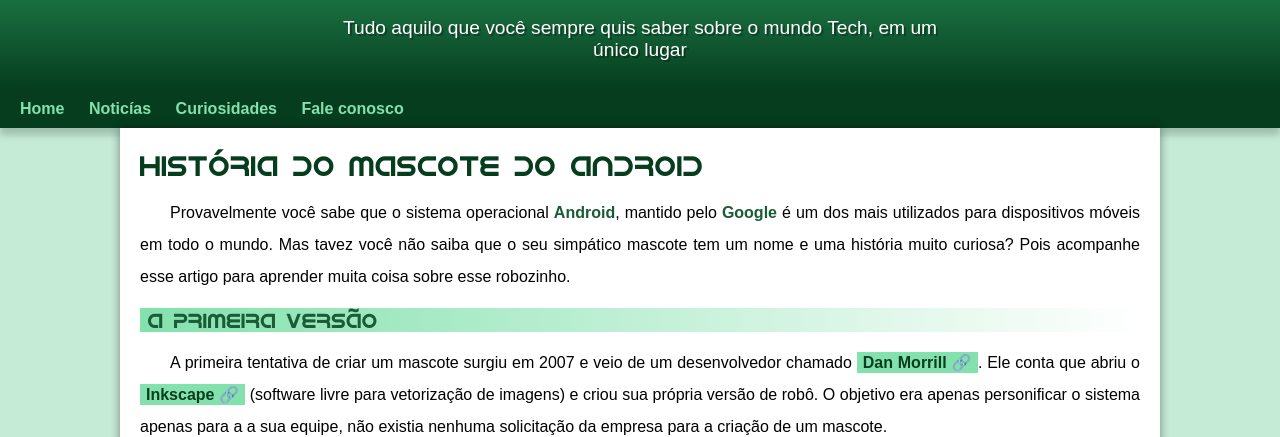
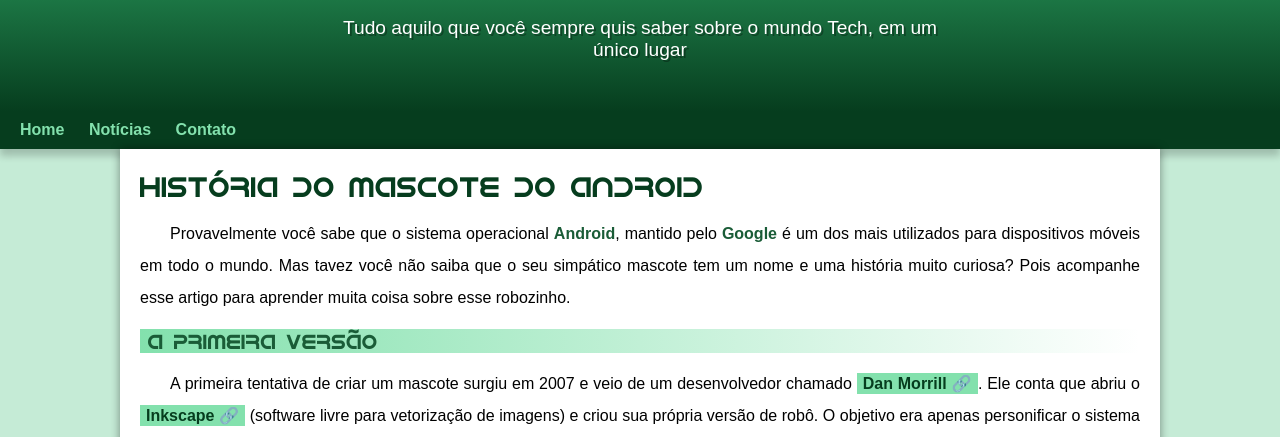
Before and after one commit to fbeaviana/projeto-android-att, a plain HTML site: page index.html in a window 1280 px wide. Shown: the part 100-537 px from the top of the page. Drawn offline with Linux system fonts and the light colour scheme.

Commit message:
Problema de padding corrigido

```diff
--- a/estilo/style.css
+++ b/estilo/style.css
@@ -62,7 +62,7 @@ header > p {
     padding-left: 10px;
     margin: auto;
     text-shadow: 2px 2px 0px rgba(0, 0, 0, 0.315);
-    margin-bottom: 30px;
+    padding-bottom: 50px;
 }
 
 nav {
--- a/index.html
+++ b/index.html
@@ -19,9 +19,8 @@
     </header>
     <nav>
         <a href="#">Home</a>
-        <a href="#">Noticías</a>
-        <a href="#">Curiosidades</a>
-        <a href="#">Fale conosco</a>
+        <a href="#">Notícias</a>
+        <a href="#">Contato</a>
     </nav>
 <main>
     <article>
```
